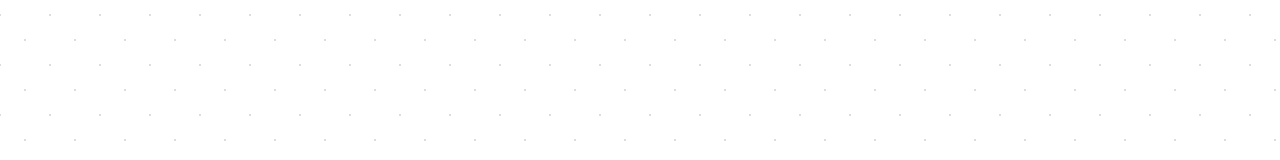
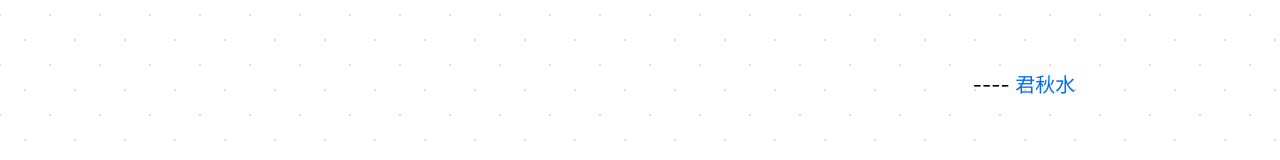
Before and after one commit to yang-smith/LifeRestart, a Next.js app: page / in a window 1280 px wide. Shown: the part 635-795 px from the top of the page. Built offline with nearby package versions, Linux system fonts and the light colour scheme.

Commit message:
add author

```diff
--- a/src/pages/index.tsx
+++ b/src/pages/index.tsx
@@ -14,6 +14,9 @@ const Home: React.FC = () => {
     <div className={styles.contenter}>
       <div>
         <h1 className={styles.h1_begain}>人生模拟器</h1>
+        <p className={styles.author}>
+          ---- <a href="https://你的网站地址.com" target="_blank" rel="noopener noreferrer">君秋水</a>
+        </p>
         <button className={styles.button_begain} onClick={startGame}>
           重开人生
         </button>
--- a/src/styles/Home.module.css
+++ b/src/styles/Home.module.css
@@ -23,6 +23,13 @@
     transform: translate(-50%, -50%);
     font-size: 3rem;
     font-weight: bold;
+}
+
+.author {
+    position: fixed;
+    top: 90%;
+    left: 80%;
+    transform: translate(-50%, -50%);
 }
 
 .button_begain {
```
